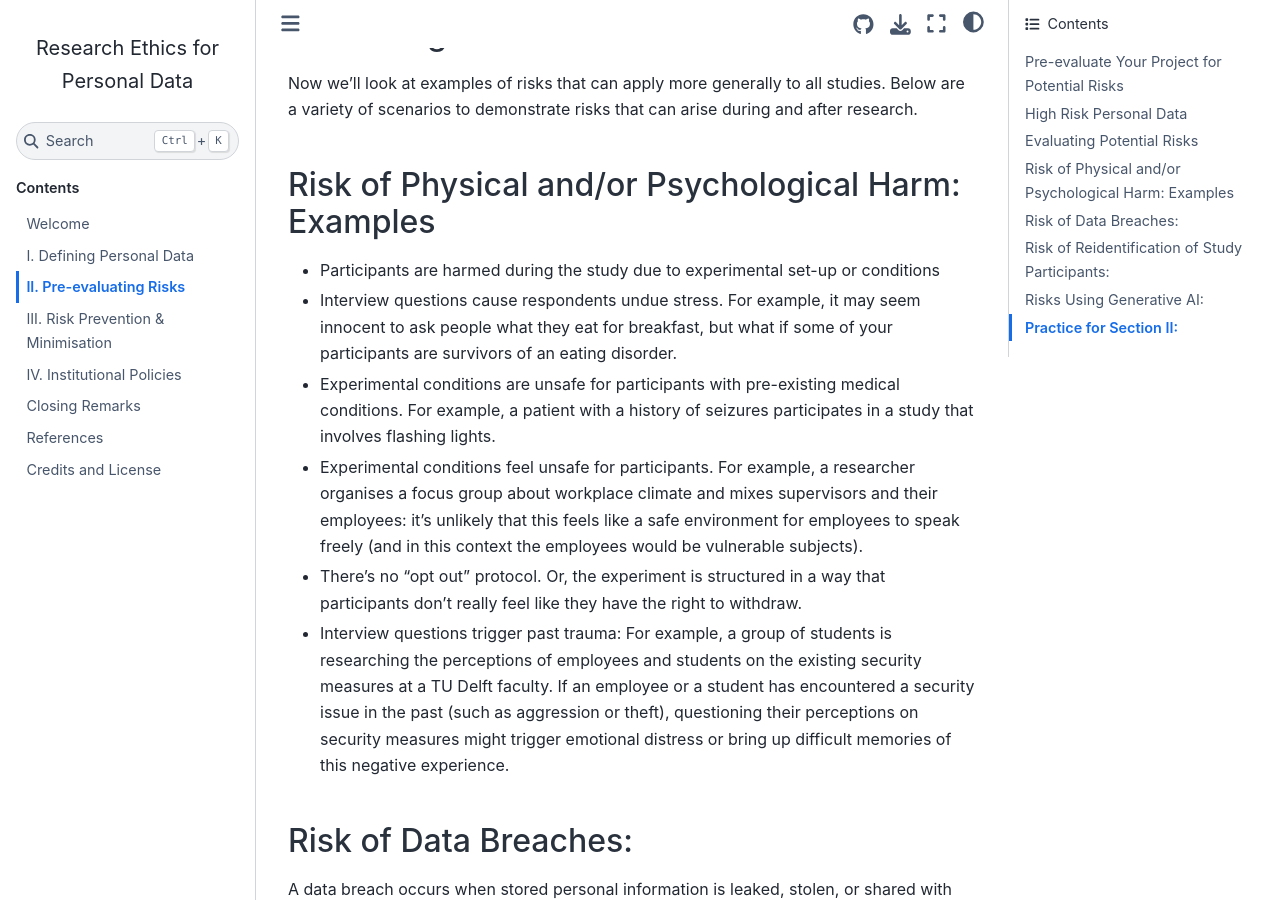
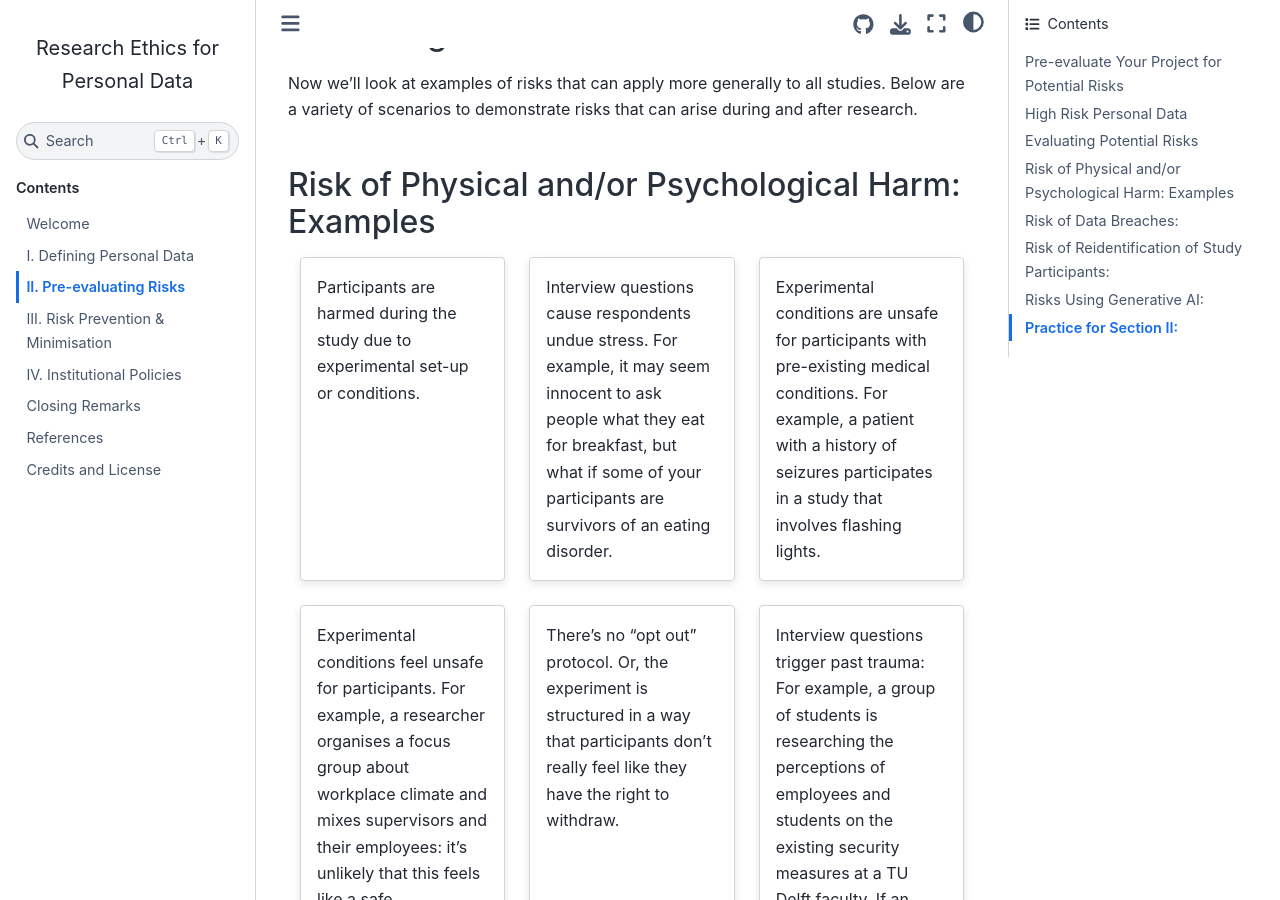
Before and after one commit to tu-delft-library/BSc_Research_Ethics_for_Personal_Data, a Jupyter Book: the page built from book/risks.md, in a window 1280 px wide and 900 px high, scrolled down 2876 px. Built offline with Jupyter Book 1.0.4 settings and Sphinx 7.4.7 and the Sphinx Book theme 1.1.4, drawn with Linux system fonts in a browser that asks for light colours; comment, search, counter and statistics services are not loaded; some of the changed lines change nothing that is shown.

Commit message:
gridding of risk examples

```diff
--- a/book/risks.md
+++ b/book/risks.md
@@ -73,17 +73,28 @@ Now we'll look at examples of risks that can apply more generally to all studies
 
 ## Risk of Physical and/or Psychological Harm: Examples
 
-- Participants are harmed during the study due to experimental set-up or conditions
-
-- Interview questions cause respondents undue stress. For example, it may seem innocent to ask people what they eat for breakfast, but what if some of your participants are survivors of an eating disorder.
-
-- Experimental conditions are unsafe for participants with pre-existing medical conditions. For example, a patient with a history of seizures participates in a study that involves flashing lights.
-
-- Experimental conditions feel unsafe for participants. For example, a researcher organises a focus group about workplace climate and mixes supervisors and their employees: it's unlikely that this feels like a safe environment for employees to speak freely (and in this context the employees would be vulnerable subjects).
-
-- There's no “opt out” protocol. Or, the experiment is structured in a way that participants don't really feel like they have the right to withdraw.
-
-- Interview questions trigger past trauma: For example, a group of students is researching the perceptions of employees and students on the existing security measures at a TU Delft faculty. If an employee or a student has encountered a security issue in the past (such as aggression or theft), questioning their perceptions on security measures might trigger emotional distress or bring up difficult memories of this negative experience.
+::::{grid} 3
+:::{grid-item-card}
+Participants are harmed during the study due to experimental set-up or conditions.
+:::
+:::{grid-item-card}
+Interview questions cause respondents undue stress. For example, it may seem innocent to ask people what they eat for breakfast, but what if some of your participants are survivors of an eating disorder.
+:::
+:::{grid-item-card}
+Experimental conditions are unsafe for participants with pre-existing medical conditions. For example, a patient with a history of seizures participates in a study that involves flashing lights.
+:::
+::::
+::::{grid} 3
+:::{grid-item-card}
+Experimental conditions feel unsafe for participants. For example, a researcher organises a focus group about workplace climate and mixes supervisors and their employees: it's unlikely that this feels like a safe environment for employees to speak freely (and in this context the employees would be vulnerable subjects).
+:::
+:::{grid-item-card}
+There's no “opt out” protocol. Or, the experiment is structured in a way that participants don't really feel like they have the right to withdraw.
+:::
+:::{grid-item-card}
+Interview questions trigger past trauma: For example, a group of students is researching the perceptions of employees and students on the existing security measures at a TU Delft faculty. If an employee or a student has encountered a security issue in the past (such as aggression or theft), questioning their perceptions on security measures might trigger emotional distress or bring up difficult memories of this negative experience.
+:::
+::::
 
 
 
@@ -92,21 +103,28 @@ Now we'll look at examples of risks that can apply more generally to all studies
 A data breach occurs when stored personal information is leaked, stolen, or shared with people who are not authorized to view those details. Here are some examples of how data breaches can happen.
 
 Data breaches can occur due to **improper storage**:
-
-- Personal data was saved on the researcher's pen drive, and the pen drive got lost.
-
-- Personal data was stored on a researcher's computer desktop, and the computer got stolen.
+::::{grid} 2
+:::{grid-item-card}
+Personal data was saved on the researcher's pen drive, and the pen drive got lost.
+:::
+:::{grid-item-card}
+Personal data was stored on a researcher's computer desktop, and the computer got stolen.
+:::
+::::
 <br>
 
 Data breaches can occur due to **improper sharing practices**:
-
-- A file containing personal data was shared more widely than intended when the researcher accidentally shared it through (a mass) email.
-
-- The data for a Bachelor's end project was shared with all of the students in the course instead of the small group of students working on the project.
-
-- A researcher intended to share an anonymised dataset but accidentally shared the original/raw version with identifiable details.
-
-
+::::{grid} 3
+:::{grid-item-card}
+A file containing personal data was shared more widely than intended when the researcher accidentally shared it through (a mass) email.
+:::
+:::{grid-item-card}
+The data for a Bachelor's end project was shared with all of the students in the course instead of the small group of students working on the project.
+:::{grid-item-card}
+A researcher intended to share an anonymised dataset but accidentally shared the original/raw version with identifiable details.
+:::
+::::
+<br>
 
 ## Risk of Reidentification of Study Participants:
 
```
